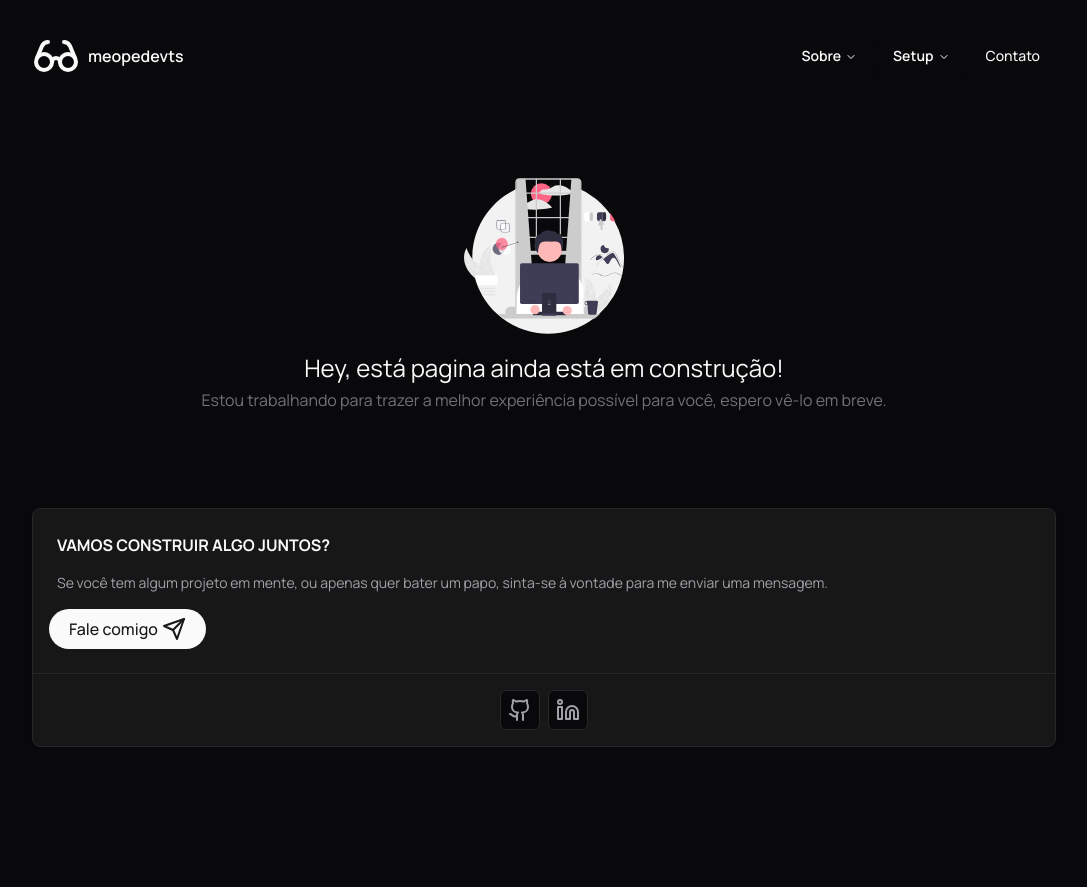
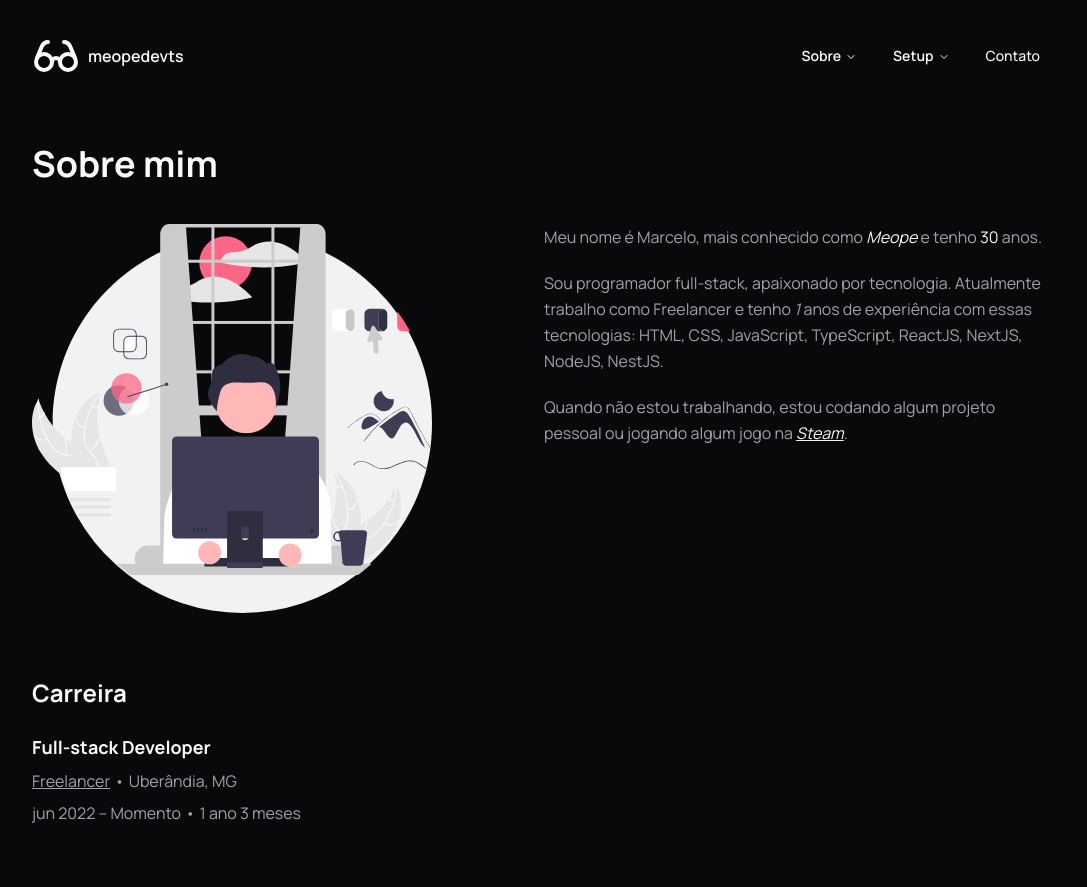
Before and after one commit to meopedevts/personal-portfolio, a Next.js app: page /about in a window 1280 px wide. Shown: the top 887 px of the page, without its empty margins (96-1183 px from the left). Before the commit the page ends 800 px from the top, so only its background shows below. Built offline with nearby package versions, Linux system fonts and the light colour scheme.

Commit message:
Criação do arquivo types/index.ts onde serão exportados os tipos utilizados em mais de um componente, e criada a página estática sobre

```diff
--- a/app/(routes)/(about)/about/page.tsx
+++ b/app/(routes)/(about)/about/page.tsx
@@ -1,19 +1,80 @@
 import Image from 'next/image'
 import working from '@/public/img/working.svg'
+import Link from 'next/link'
+import CarrerCard from '@/components/about/carrer-card'
+import { CarrerProps } from '@/types'
+import moment from 'moment'
+
+const carrer: CarrerProps[] = [
+  {
+    office: 'Full-stack Developer',
+    job: 'Freelancer',
+    jobUrl: '/',
+    location: {
+      city: 'Uberândia',
+      state: 'MG',
+    },
+    duration: {
+      initial: moment('2022-06', 'YYYY-MM'),
+      final: moment(),
+    },
+  },
+]
 
 export default function About() {
   return (
-    <main className="mx-auto flex max-w-5xl flex-col items-center justify-center overflow-hidden px-5 py-8 xl:px-0">
-      <div className="mx-auto flex max-w-5xl flex-col items-center justify-center gap-4 overflow-hidden py-8 xl:px-0">
-        <Image src={working} alt="working" className="h-40 w-40" />
-        <div className="mx-auto flex max-w-5xl flex-col items-center justify-center gap-1">
-          <h1 className="text-xl md:text-2xl">
-            Hey, está pagina ainda está em construção!
-          </h1>
-          <h2 className="text-sm text-muted-foreground md:text-base">
-            Estou trabalhando para trazer a melhor experiência possível para
-            você, espero vê-lo em breve.
-          </h2>
+    <main className="mx-auto flex max-w-5xl flex-col items-start justify-start overflow-hidden px-5 xl:px-0">
+      <section className="mx-auto flex w-full max-w-5xl flex-col items-start justify-center gap-10 overflow-hidden py-8 xl:px-0">
+        <h1 className="text-4xl font-bold">Sobre mim</h1>
+        <div className="align-center flex w-full max-w-5xl flex-col justify-between gap-4 overflow-hidden md:flex-row xl:px-0">
+          <Image
+            src={working}
+            alt="my-photo"
+            width={400}
+            height={400}
+            loading="lazy"
+            className="transition-all duration-300 ease-out hover:saturate-0"
+          />
+          <div className="flex max-w-lg flex-col items-start justify-start gap-5 px-0 py-0 leading-relaxed text-zinc-400">
+            <p>
+              Meu nome é Marcelo, mais conhecido como{' '}
+              <i className="text-zinc-100">Meope</i> e tenho{' '}
+              <span className="text-zinc-100">30</span> anos.
+            </p>
+            <p>
+              Sou programador full-stack, apaixonado por tecnologia. Atualmente
+              trabalho como Freelancer e tenho <i>1</i> anos de experiência com
+              essas tecnologias: HTML, CSS, JavaScript, TypeScript, ReactJS,
+              NextJS, NodeJS, NestJS.
+            </p>
+            <p>
+              Quando não estou trabalhando, estou codando algum projeto pessoal
+              ou jogando algum jogo na{' '}
+              <Link
+                href="https://steamcommunity.com/id/meopedevts/"
+                target="_blank"
+                className="text-zinc-100 underline"
+              >
+                <i>Steam</i>
+              </Link>
+              .
+            </p>
+          </div>
+        </div>
+      </section>
+      <div className="flex max-w-5xl flex-col items-start justify-start gap-6 overflow-hidden py-8 xl:px-0">
+        <h1 className="text-2xl font-bold">Carreira</h1>
+        <div className="mx-auto flex max-w-5xl flex-col gap-5 xl:px-0">
+          {carrer.map((carrer, index) => (
+            <CarrerCard
+              key={index}
+              office={carrer.office}
+              job={carrer.job}
+              jobUrl={carrer.jobUrl}
+              location={carrer.location}
+              duration={carrer.duration}
+            />
+          ))}
         </div>
       </div>
     </main>
--- /dev/null
+++ b/components/about/carrer-card.tsx
@@ -0,0 +1,47 @@
+import { CarrerProps } from '@/types/index'
+import moment, { Moment } from 'moment'
+import Link from 'next/link'
+
+const CarrerCard = ({
+  office,
+  job,
+  jobUrl,
+  location,
+  duration,
+}: CarrerProps) => {
+  const initial: Moment = duration.initial
+  const final: Moment = duration.final
+  const anos: number = final.diff(initial, 'years')
+  const meses: number = final.diff(initial, 'months') % 12
+
+  return (
+    <div className="mx-auto flex max-w-5xl flex-col items-start justify-center gap-2">
+      <h1 className="text-lg font-bold">{office}</h1>
+      <div className="flex gap-1 text-zinc-400">
+        <Link href={jobUrl} target="_blank" className="underline">
+          {job}
+        </Link>
+        <div>•</div>
+        <div>
+          {location.city}, {location.state}
+        </div>
+      </div>
+      <div className="flex gap-1 text-zinc-400">
+        <div>
+          {initial.format('MMM YYYY').toLowerCase()} --{' '}
+          {final.format('MMM YYYY') === moment().format('MMM YYYY')
+            ? 'Momento'
+            : final.format('MMM YYYY').toLowerCase()}
+        </div>
+        <div>•</div>
+        {/* <div>1 ano 2 meses</div> */}
+        <div>
+          {anos === 1 ? anos + ' ano' : anos + ' anos'}{' '}
+          {meses === 0 ? '' : meses + ' meses'}
+        </div>
+      </div>
+    </div>
+  )
+}
+
+export default CarrerCard
--- /dev/null
+++ b/types/index.ts
@@ -0,0 +1,21 @@
+import { Moment } from 'moment'
+
+interface LocationProps {
+  city: string
+  state: string
+}
+
+interface DurationProps {
+  initial: Moment
+  final: Moment
+}
+
+interface CarrerProps {
+  office: string
+  job: string
+  jobUrl: string
+  location: LocationProps
+  duration: DurationProps
+}
+
+export type { LocationProps, DurationProps, CarrerProps }
```
